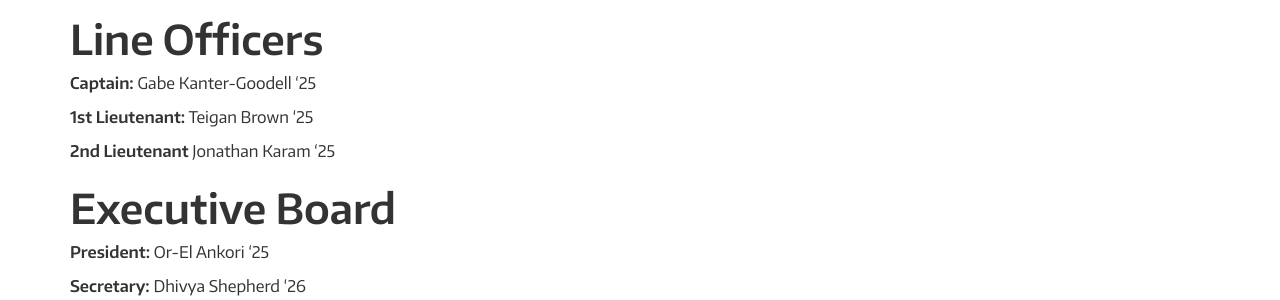
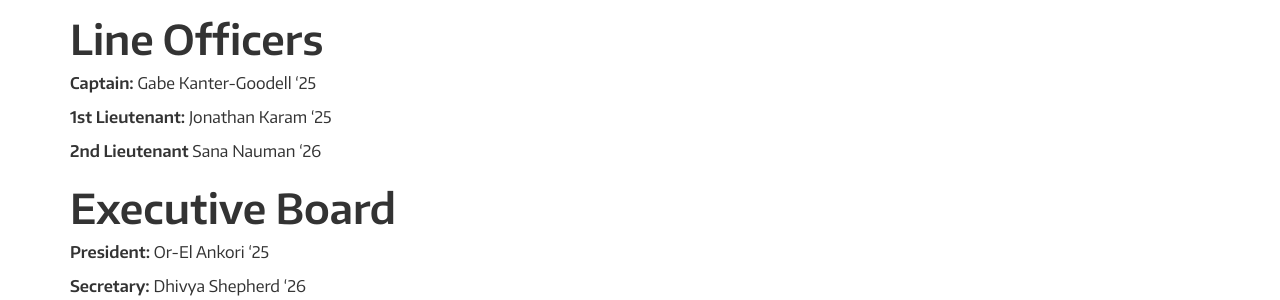
Before and after one commit to MCEMS/www, a Jekyll site: the page built from officers/index.markdown, in a window 1280 px wide. Shown: the part 339-639 px from the top of the page. Built offline with Jekyll 4.4.1, drawn with Linux system fonts in a browser that asks for light colours; nearby versions of some CDN libraries.

Commit message:
Update index.markdown

```diff
--- a/officers/index.markdown
+++ b/officers/index.markdown
@@ -10,9 +10,9 @@ Line Officers
 
 **Captain:** Gabe Kanter-Goodell '25
 
-**1st Lieutenant:** Teigan Brown '25
+**1st Lieutenant:** Jonathan Karam '25
 
-**2nd Lieutenant** Jonathan Karam '25
+**2nd Lieutenant** Sana Nauman '26
 
 
 Executive Board
```
